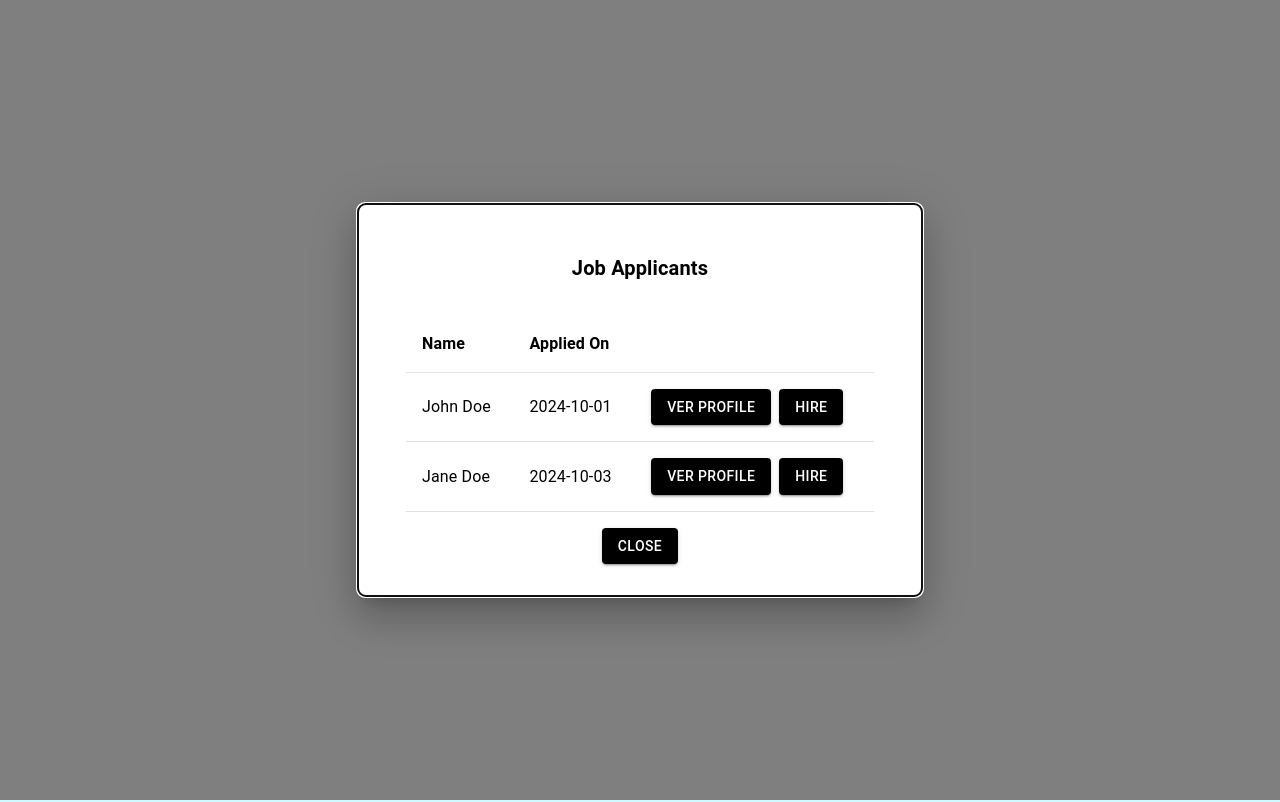
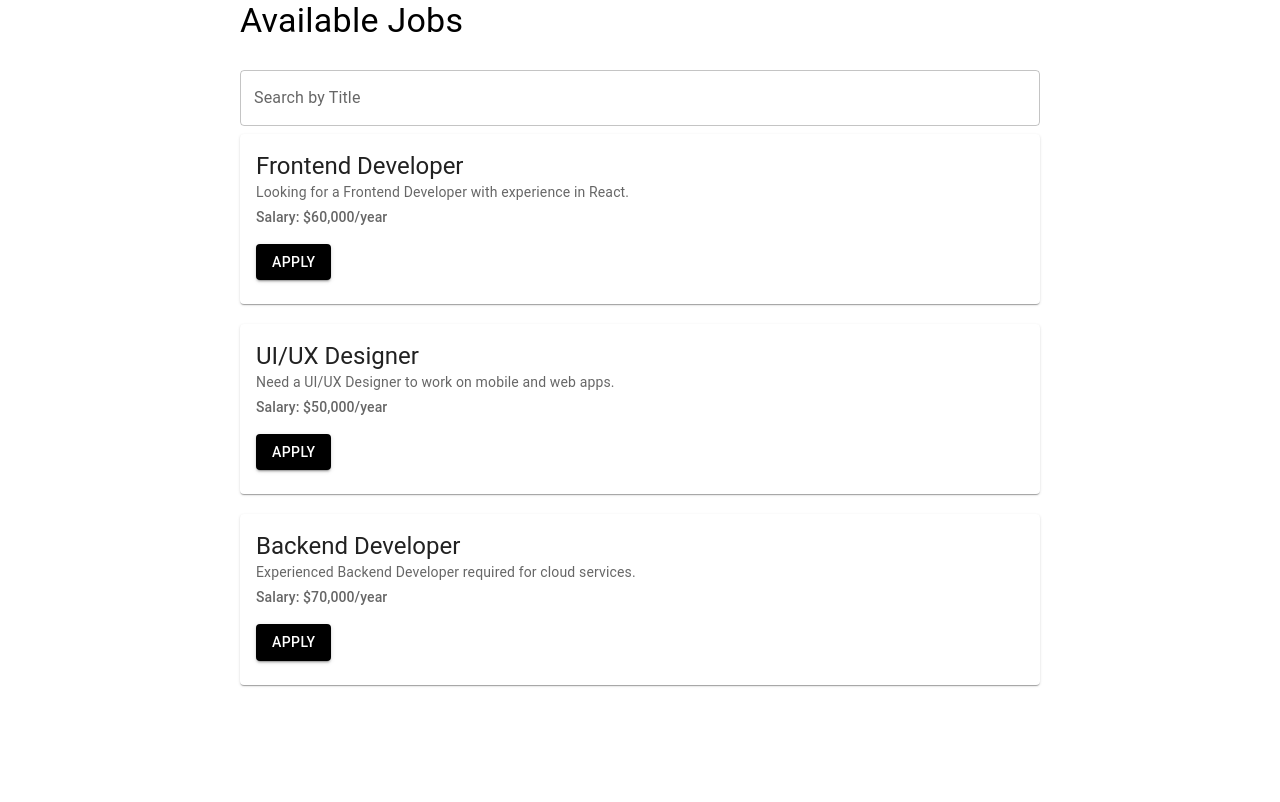
Before and after one commit to Mgonzalez06/service-trust, a React (Create React App) app in the folder front-end/: page /posts in a window 1280 px wide. Built offline with nearby package versions, Linux system fonts and the light colour scheme.

Commit message:
Post Page + Router

```diff
--- a/front-end/package.json
+++ b/front-end/package.json
@@ -12,6 +12,7 @@
     "@testing-library/user-event": "^13.5.0",
     "react": "^18.3.1",
     "react-dom": "^18.3.1",
+    "react-router-dom": "^6.27.0",
     "react-scripts": "5.0.1",
     "web-vitals": "^2.1.4"
   },
--- a/front-end/src/App.js
+++ b/front-end/src/App.js
@@ -1,9 +1,13 @@
 import React from "react";
-import "./App.css";
+
+import { BrowserRouter as Router, Route, Routes } from 'react-router-dom';
+import PostsPage from './components/PostPage';
 import { createTheme, ThemeProvider } from "@mui/material/styles";
 import { Typography } from "@mui/material";
 import { useState } from "react";
 import { ApplicantsModal } from "./Modals/ApplicantsModal";
+import "./App.css";
+
 const theme = createTheme({
   palette: {
     primary: {
@@ -20,7 +24,7 @@ function App() {
 
   return (
     <ThemeProvider theme={theme}>
-      <div className="App">
+      {/* <div className="App">
         <header className="App-header">
           <Typography variant="h3" fontWeight="bold" color="primary">
             Server Trust
@@ -30,7 +34,15 @@ function App() {
           open={jobApplicantsModalOpen}
           handleClose={() => setJobApplicantsModalOpen(false)}
         />
-      </div>
+      </div> */}
+
+      <Router>
+        <Routes>
+          <Route path="/" element={<></>} />
+          <Route path="/posts" element={<PostsPage />} />
+        </Routes>
+      </Router>
+
     </ThemeProvider>
   );
 }
--- /dev/null
+++ b/front-end/src/components/PostPage.jsx
@@ -0,0 +1,78 @@
+// src/components/PostsPage.js
+import React, { useState } from 'react';
+import { Card, CardContent, Typography, Button, TextField } from '@mui/material';
+
+const PostsPage = () => {
+  // Stub data: Lista de publicaciones de trabajo simuladas
+  const stubPosts = [
+    {
+      id: 1,
+      title: 'Frontend Developer',
+      description: 'Looking for a Frontend Developer with experience in React.',
+      salary: '$60,000/year',
+    },
+    {
+      id: 2,
+      title: 'UI/UX Designer',
+      description: 'Need a UI/UX Designer to work on mobile and web apps.',
+      salary: '$50,000/year',
+    },
+    {
+      id: 3,
+      title: 'Backend Developer',
+      description: 'Experienced Backend Developer required for cloud services.',
+      salary: '$70,000/year',
+    },
+  ];
+
+  const [filter, setFilter] = useState('');
+  const [filteredPosts, setFilteredPosts] = useState(stubPosts);
+
+  const handleFilterChange = (e) => {
+    const searchValue = e.target.value.toLowerCase();
+    setFilter(searchValue);
+    const filtered = stubPosts.filter(post =>
+      post.title.toLowerCase().includes(searchValue)
+    );
+    setFilteredPosts(filtered);
+  };
+
+  return (
+    <div style={{ maxWidth: '800px', margin: '0 auto' }}>
+      <Typography variant="h4" component="h1" gutterBottom>
+        Available Jobs
+      </Typography>
+
+      <TextField
+        label="Search by Title"
+        value={filter}
+        onChange={handleFilterChange}
+        fullWidth
+        margin="normal"
+      />
+
+      <div style={{ display: 'flex', flexDirection: 'column', gap: '20px' }}>
+        {filteredPosts.map((post) => (
+          <Card key={post.id}>
+            <CardContent>
+              <Typography variant="h5" component="h2">
+                {post.title}
+              </Typography>
+              <Typography variant="body2" color="textSecondary" gutterBottom>
+                {post.description}
+              </Typography>
+              <Typography variant="subtitle2" color="textSecondary" gutterBottom>
+                Salary: {post.salary}
+              </Typography>
+              <Button variant="contained" color="primary" style={{ marginTop: '10px' }}>
+                Apply
+              </Button>
+            </CardContent>
+          </Card>
+        ))}
+      </div>
+    </div>
+  );
+};
+
+export default PostsPage;
```
Also changed, not shown: 1 other file (tests, documents, lock files or other folders).
